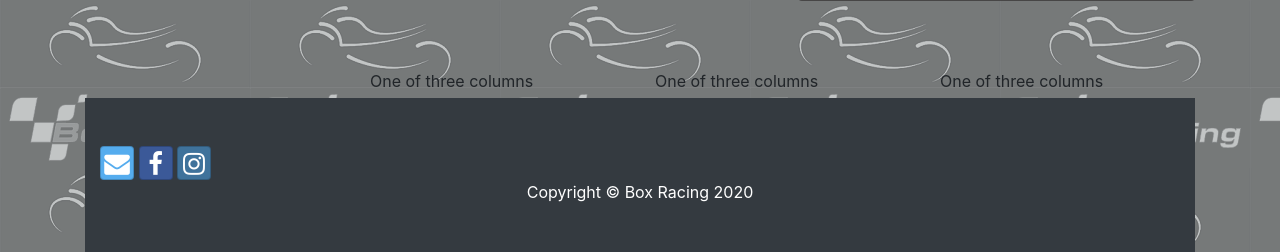
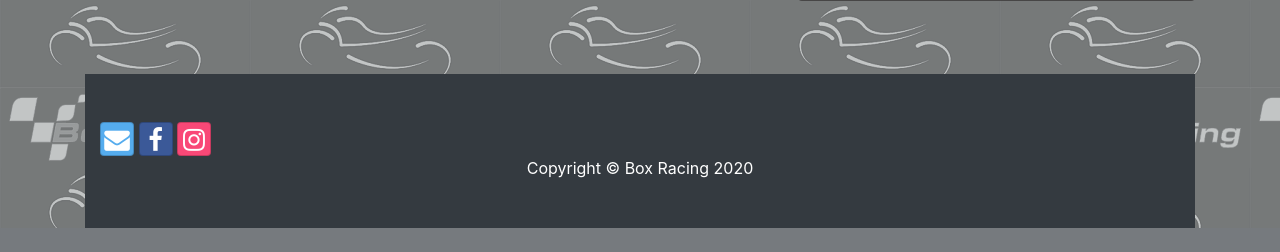
Before and after one commit to kevinalonso/box-racing-v2, a Symfony app: template templates/index.html.twig in a window 1280 px wide. Shown: the part 1081-1333 px from the top of the page. After the commit the page ends 1309 px from the top, so only its background shows below. Run offline with Twig, Linux system fonts and the light colour scheme; the template is opened without the code that fills it, so the values that code supplies are empty; some libraries are stand-ins or nearby versions.

Commit message:
css home and detail

```diff
--- a/templates/category.html.twig
+++ b/templates/category.html.twig
@@ -21,8 +21,8 @@
 							<h4 class="card-title">
 							  <a class="card-announcement" href="{{ path('announcement', {'id': announcement.id}) }}">{{announcement.Title}} {{announcement.IsPermisA2 ? 'Permis A2' : ''}}</a>
 							</h4>
-							<h5>{{announcement.Price}}€</h5>
-							<h5 class="card-text">{{announcement.Km}} Km</h5>
+							<h5>Prix: {{announcement.Price}}€</h5>
+							<h5 class="card-text">KM: {{announcement.Km}}</h5>
 						</div>
 						<div class="card-footer">
 							<small class="text-muted"></small>
--- a/templates/index.html.twig
+++ b/templates/index.html.twig
@@ -49,8 +49,6 @@
         </div>
 
          <div class="row">
-
-
             <div class="map-responsive d-inline col-md-6">
               <iframe src="https://www.google.com/maps/embed?pb=!1m18!1m12!1m3!1d2644.3970077927193!2d-4.2911038!3d48.4872787!2m3!1f0!2f0!3f0!3m2!1i1024!2i768!4f13.1!3m3!1m2!1s0x4816ad8363b3a9ed%3A0x5aef7fab7d331f08!2s4+Rue+H%C3%A9l%C3%A8ne+Boucher%2C+29260+Ploudaniel!5e0!3m2!1sfr!2sfr!4v1430740746223" width="400" height="450" frameborder="0" style="border:0" allowfullscreen></iframe>
             </div>
@@ -75,17 +73,26 @@
             </div>
          </div>
 
-         <div class="row">
+         <!--<div class="row">
           <div class="col-sm">
-            One of three columns
+           <img class="img-thumbnail" src="http://localhost/box-racing-v2/templates/images/brands/box-racing-ktm.png">
           </div>
           <div class="col-sm">
-            One of three columns
+           <img class="img-thumbnail" src="http://localhost/box-racing-v2/templates/images/brands/box-racing-triumph.png">
           </div>
           <div class="col-sm">
-            One of three columns
+           <img class="img-thumbnail" src="http://localhost/box-racing-v2/templates/images/brands/box-racing-yamaha.png">
           </div>
-         </div>
+          <div class="col-sm">
+           <img class="img-thumbnail" src="http://localhost/box-racing-v2/templates/images/brands/box-racing-honda.png">
+          </div>
+          <div class="col-sm">
+            <img class="img-thumbnail" src="http://localhost/box-racing-v2/templates/images/brands/box-racing-suzuki.png">
+          </div>
+          <div class="col-sm">
+            <img class="img-thumbnail" src="http://localhost/box-racing-v2/templates/images/brands/box-racing-kawa.png">
+          </div>
+         </div>-->
 
       </div>
 
--- a/templates/style/css/style.css
+++ b/templates/style/css/style.css
@@ -59,3 +59,7 @@ a{
 body{
   overflow-x: hidden !important;
 }
+
+.btn-instagram{
+  background-color: #f94877 !important;
+}
```
Also changed, not shown: templates/images/brands/box-racing-ktm.png, templates/images/brands/box-racing-triumph.png, templates/images/brands/box-racing-yamaha.png.
